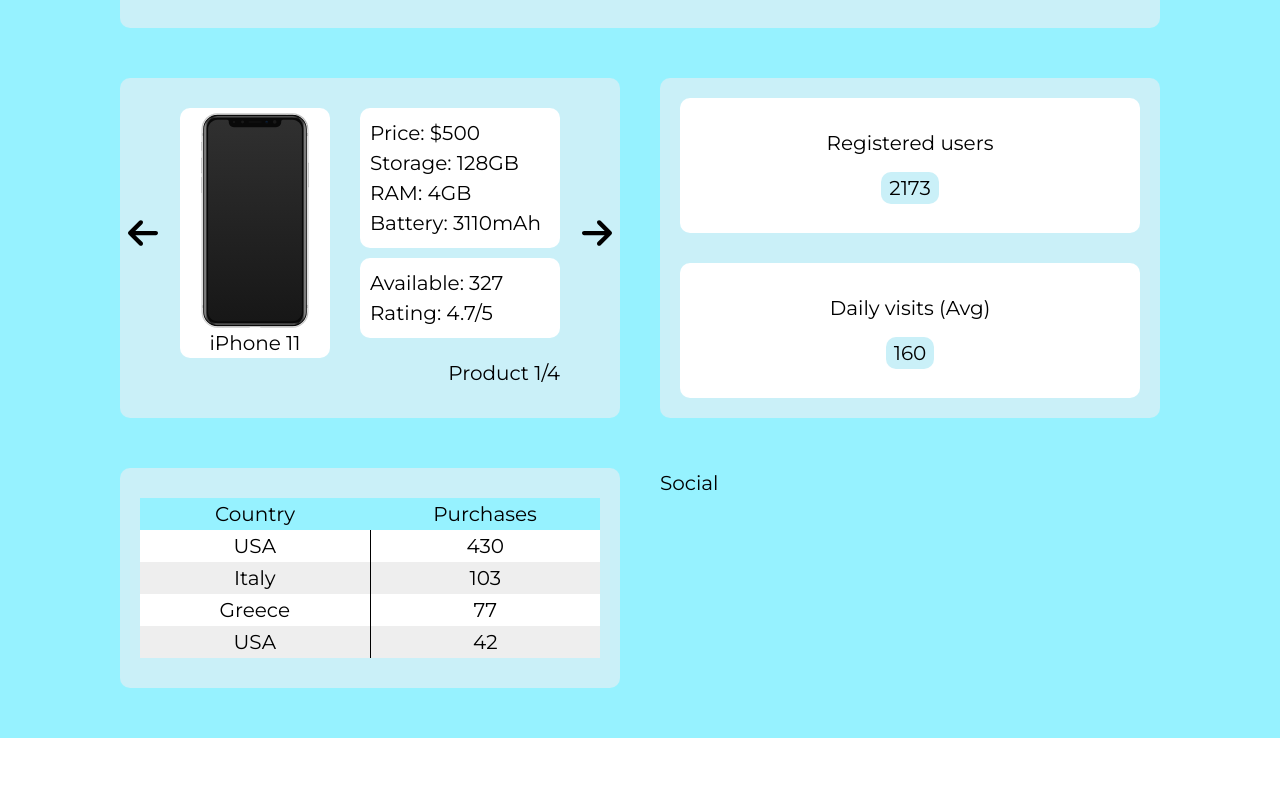
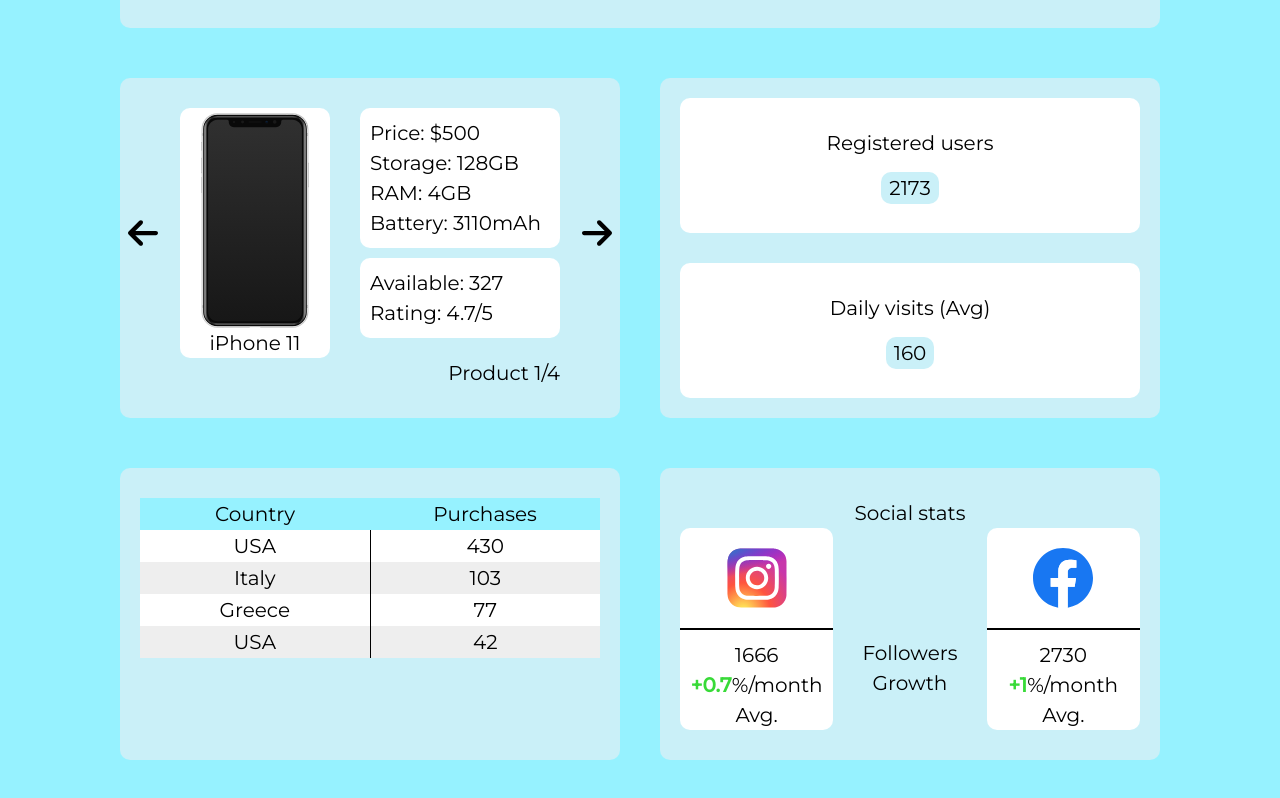
Before and after one commit to lazarevkristijan/sales-dashboard, a React (Vite) app: page / in a window 1280 px wide. Shown: the part 1580-2378 px from the top of the page. Before the commit the page ends 2318 px from the top, so only its background shows below. Built offline with nearby package versions, Linux system fonts and the light colour scheme.

Commit message:
social basics

```diff
--- a/sections/Social.tsx
+++ b/sections/Social.tsx
@@ -1,5 +1,43 @@
 const Social = () => {
-  return <div className="w-[500px]">Social</div>
+  return (
+    <div className="light-blue1 text-center py-[30px] mb-[50px] w-[500px] rou">
+      <p>Social stats</p>
+      <div className="mx-[20px] flex justify-between">
+        <div className="bg-[#fff] rou w-1/3">
+          <img
+            src="instagram.svg"
+            alt="instagram logo"
+            className="w-[60px] py-[20px] mx-auto"
+          />
+          <hr className="border-[1px] border-black mb-[10px]" />
+          <span className="mb-[10px]">1666</span>
+          <p>
+            <span className="text-[#38da38] font-bold">+0.7</span>
+            %/month <br />
+            Avg.
+          </p>
+        </div>
+        <div className="relative">
+          <p className="absolute -translate-x-[50%] top-[110px]">Followers</p>
+          <p className="absolute -translate-x-[50%] top-[140px]">Growth</p>
+        </div>
+        <div className="bg-[#fff] rou w-1/3">
+          <img
+            src="facebook.svg"
+            alt="facebook logo"
+            className="w-[60px] py-[20px] mx-auto"
+          />
+          <hr className="border-[1px] border-black mb-[10px]" />
+          <span className="mb-[10px]">2730</span>
+          <p>
+            <span className="text-[#38da38] font-bold">+1</span>
+            %/month <br />
+            Avg.
+          </p>
+        </div>{" "}
+      </div>
+    </div>
+  )
 }
 
 export default Social
--- a/src/index.css
+++ b/src/index.css
@@ -1,4 +1,4 @@
-@import url("https://fonts.googleapis.com/css2?family=Montserrat:wght@200;300;400&display=swap");
+@import url("https://fonts.googleapis.com/css2?family=Montserrat:wght@200;300;400;500&display=swap");
 @tailwind base;
 @tailwind components;
 @tailwind utilities;
@@ -65,14 +65,17 @@ tr:nth-child(2n) {
 
 .light-success {
   background-color: #96ff96;
+  color: #96ff96;
 }
 
 .light-danger {
   background-color: #ff9696;
+  color: #ff9696;
 }
 
 .light-neutral {
   background-color: #f0ff96;
+  color: #f0ff96;
 }
 
 .light-text {
@@ -107,14 +110,17 @@ tr:nth-child(2n) {
 
 .dark-success {
   background-color: #009800;
+  color: #009800;
 }
 
 .dark-danger {
   background-color: #db0000;
+  color: #db0000;
 }
 
 .dark-neutral {
   background-color: #e3e300;
+  color: #e3e300;
 }
 
 .dark-text {
```
